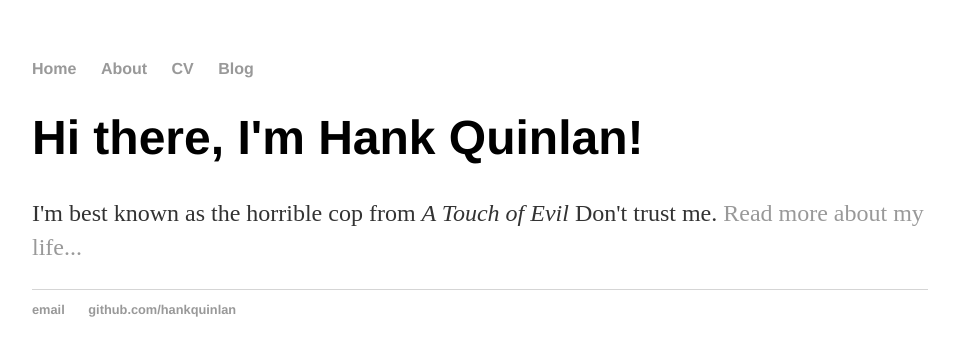
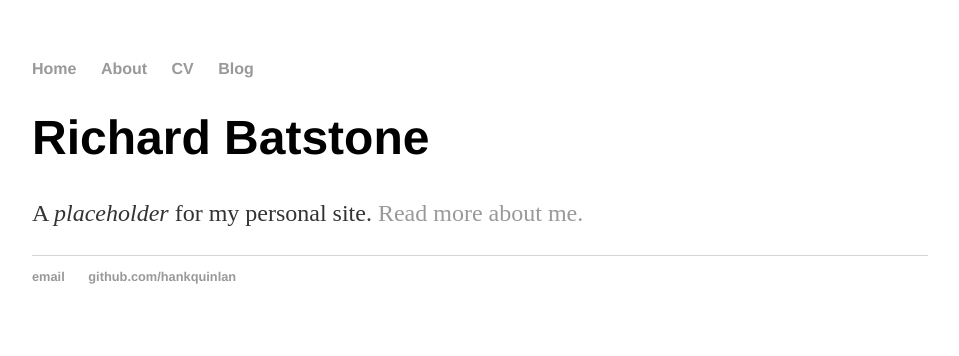
Before and after one commit to richardbatstone/GithubPageTest, a Jekyll site: the page built from index.html, in a window 1280 px wide. Shown: the top 356 px of the page, without its empty margins (160-1119 px from the left). Built offline with Jekyll 4.4.1, drawn with Linux system fonts in a browser that asks for light colours.

Commit message:
Update index.html

```diff
--- a/index.html
+++ b/index.html
@@ -1,8 +1,8 @@
 ---
 layout: default
-title: Hank Quinlan, Horrible Cop
+title: Richard Batstone
 ---
 <div class="blurb">
-	<h1>Hi there, I'm Hank Quinlan!</h1>
-	<p>I'm best known as the horrible cop from <em>A Touch of Evil</em> Don't trust me. <a href="/about">Read more about my life...</a></p>
+	<h1>Richard Batstone</h1>
+	<p>A <em>placeholder</em> for my personal site. <a href="/about">Read more about me.</a></p>
 </div><!-- /.blurb -->
```
